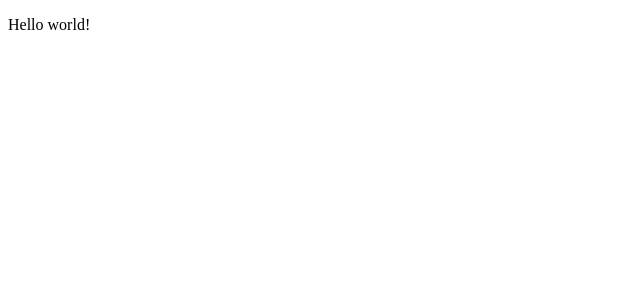
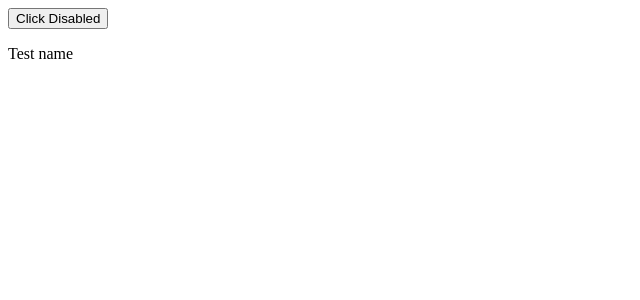
Before and after one commit to MaximKiel/javabegin-angular-test-2, an Angular app: page /data in a window 1280 px wide. Shown: the top 300 px of the page, without its empty margins (0-640 px from the left). Built offline with nearby package versions, Linux system fonts and the light colour scheme.

Commit message:
Add some bindings into component 'data'

```diff
--- a/src/app/data/data.component.html
+++ b/src/app/data/data.component.html
@@ -1 +1,6 @@
-<p>Hello world!</p>
+
+<button (click)="changeDisabled()">Click Disabled</button>
+
+<button *ngIf="disabled">Button</button>
+
+<p>{{name}}</p>
--- a/src/app/data/data.component.ts
+++ b/src/app/data/data.component.ts
@@ -7,9 +7,20 @@ import {Component, OnInit} from '@angular/core';
 })
 export class DataComponent implements OnInit {
 
+  name = "Test name";
+  disabled = false;
+
   constructor() {
   }
 
   ngOnInit(): void {
+    }
+
+  changeName() {
+    this.name = "New test name";
+  }
+
+  changeDisabled() {
+    this.disabled = !this.disabled;
   }
 }
```
